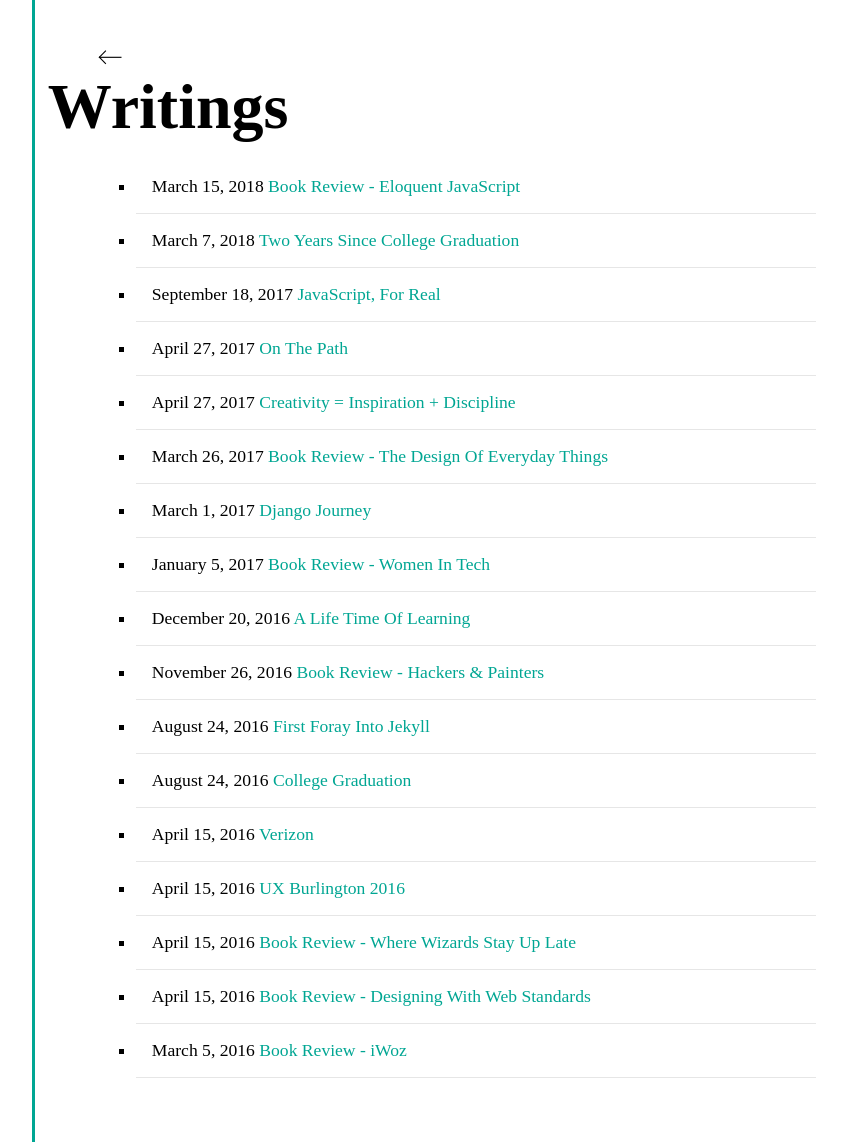
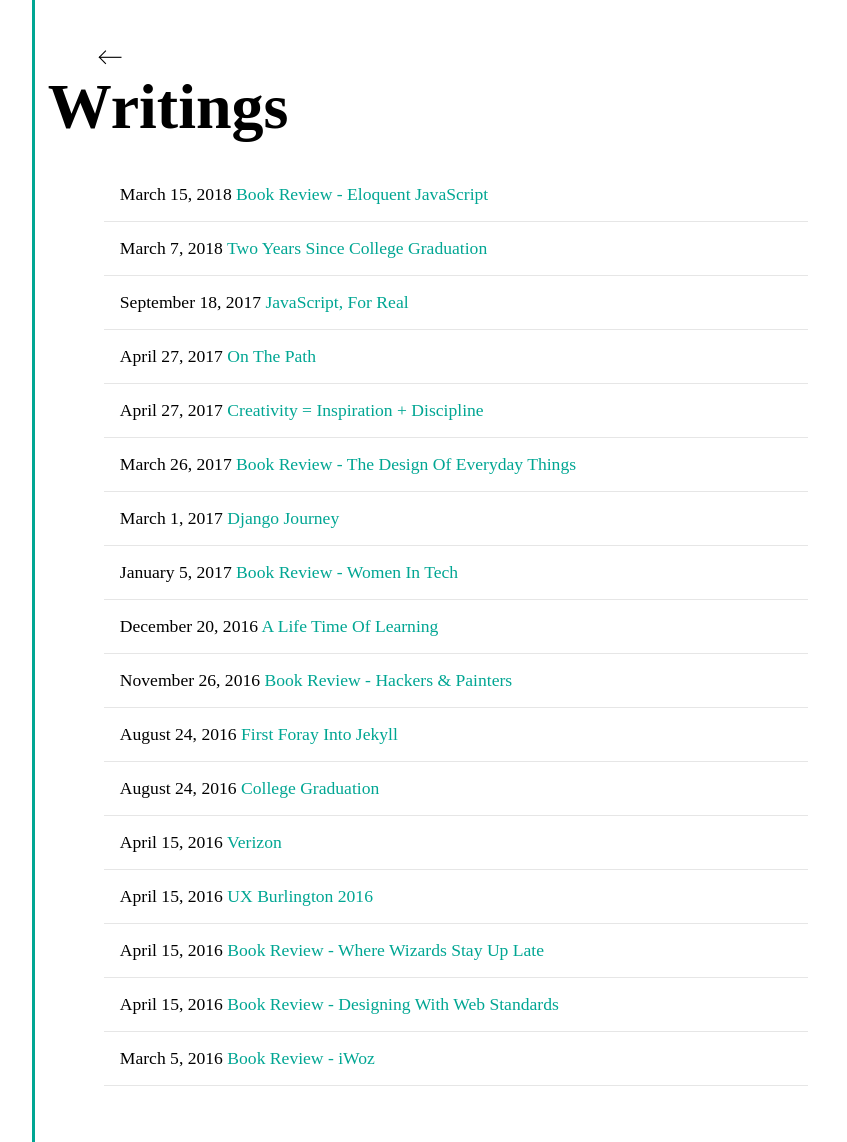
Before and after one commit to cssidy/personal-site, a Jekyll site: the page built from writings.html, in a window 1280 px wide. Shown: the whole page, without its empty margins (208-1055 px from the left). Built offline with Jekyll 4.4.1, drawn with Linux system fonts in a browser that asks for light colours; some web fonts are replaced.

Commit message:
writing styles

```diff
--- a/assets/css/base.css
+++ b/assets/css/base.css
@@ -219,11 +219,16 @@ ul li {
     font-size: 4em;
 }
 
+.writing-list ul {
+    padding: 0.5rem;
+    margin: 0;
+}
+
 .writing-list li {
     font-size: 110%;
     border-bottom: 1px solid #e6e6e6;
     padding: 1rem;
-
+    list-style: none;
 }
 
 
```
